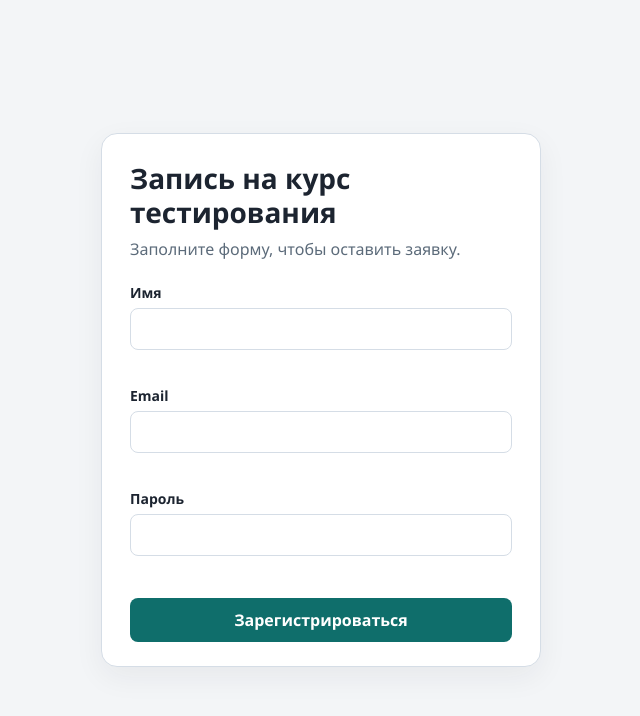
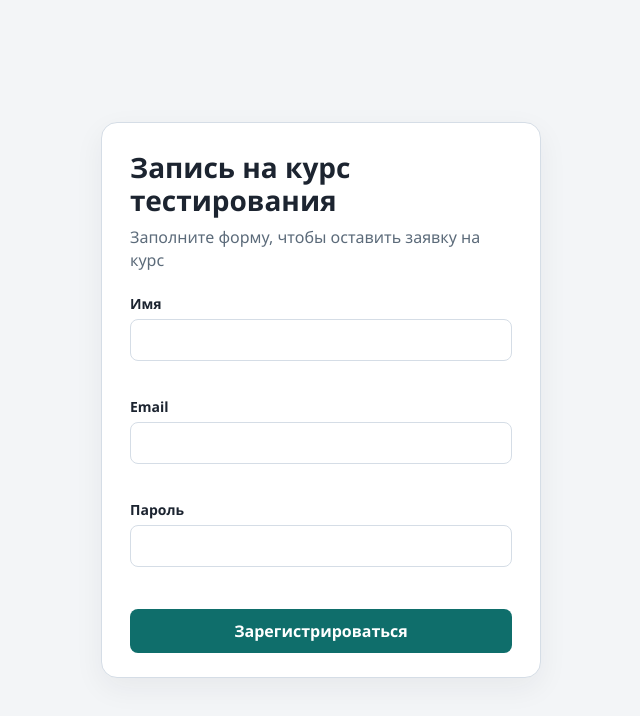
Before and after one commit to AxeXuaxe/lab10-ci-cd, a plain HTML site: page index.html in a window 1280 px wide. Shown: the whole page, without its empty margins (319-959 px from the left). Drawn offline with Linux system fonts and the light colour scheme.

Commit message:
Уточнить подзаголовок формы.

```diff
--- a/index.html
+++ b/index.html
@@ -119,7 +119,7 @@
 <body>
   <main>
     <h1 id="heading">Запись на курс тестирования</h1>
-    <p class="lead">Заполните форму, чтобы оставить заявку.</p>
+    <p class="lead">Заполните форму, чтобы оставить заявку на курс</p>
 
     <form id="signup-form" novalidate>
       <div class="field">
```
